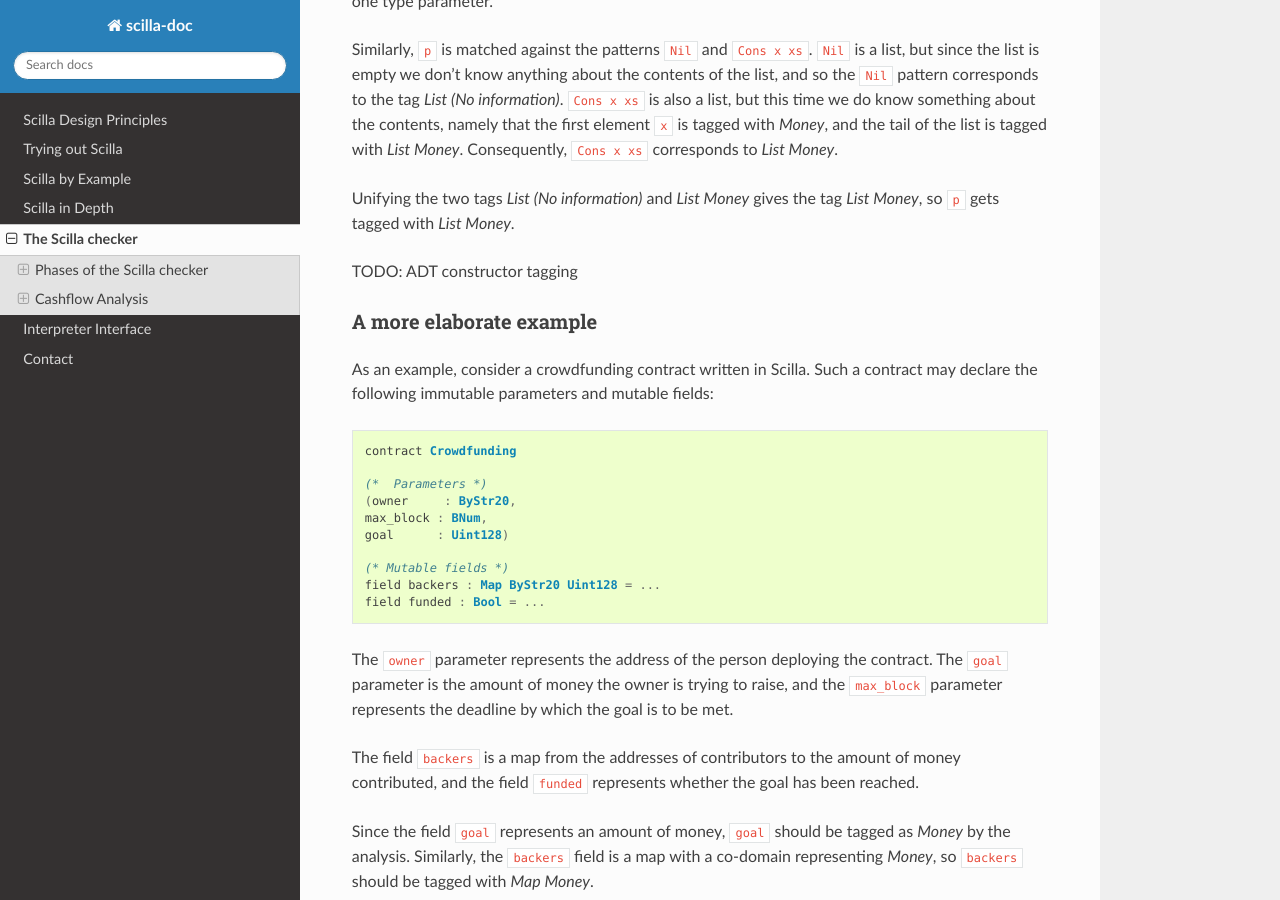
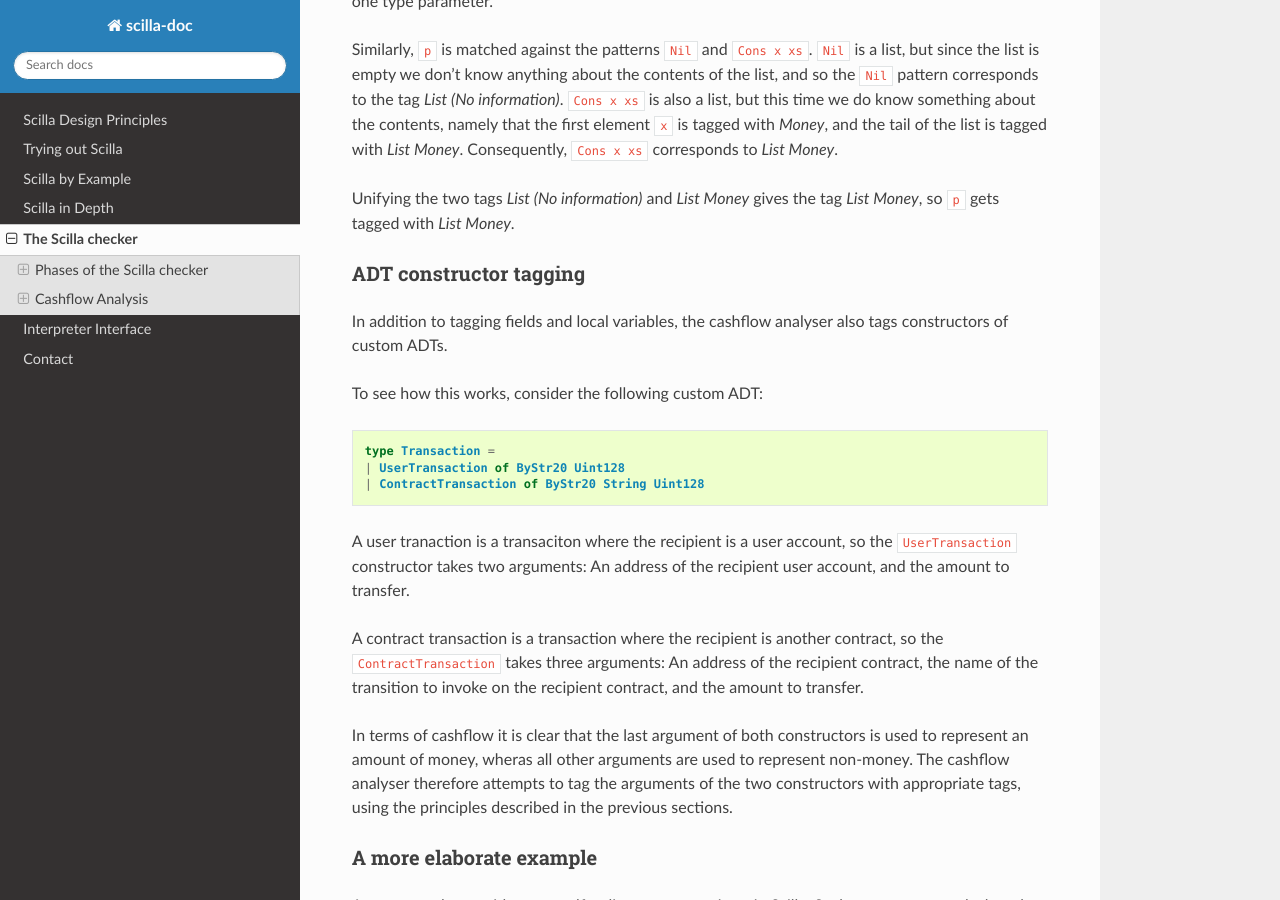
Before and after one commit to Zilliqa/scilla-docs, a Sphinx documentation site: the page built from docs/source/scilla-checker.rst, in a window 1280 px wide and 900 px high, scrolled down 6900 px. Built offline with Sphinx 7.4.7 and the Read the Docs theme 2.0.0, drawn with Linux system fonts in a browser that asks for light colours.

Commit message:
ADT constructor tags

```diff
--- a/docs/source/scilla-checker.rst
+++ b/docs/source/scilla-checker.rst
@@ -417,7 +417,35 @@ Unifying the two tags `List (No information)` and `List Money` gives
 the tag `List Money`, so ``p`` gets tagged with `List Money`.
 
 
-TODO: ADT constructor tagging
+ADT constructor tagging
+***********************
+
+In addition to tagging fields and local variables, the cashflow
+analyser also tags constructors of custom ADTs.
+
+To see how this works, consider the following custom ADT:
+
+.. code-block:: ocaml
+
+   type Transaction =
+   | UserTransaction of ByStr20 Uint128
+   | ContractTransaction of ByStr20 String Uint128
+
+A user tranaction is a transaciton where the recipient is a user
+account, so the ``UserTransaction`` constructor takes two arguments:
+An address of the recipient user account, and the amount to transfer.
+
+A contract transaction is a transaction where the recipient is another
+contract, so the ``ContractTransaction`` takes three arguments: An
+address of the recipient contract, the name of the transition to
+invoke on the recipient contract, and the amount to transfer.
+
+In terms of cashflow it is clear that the last argument of both
+constructors is used to represent an amount of money, wheras all other
+arguments are used to represent non-money. The cashflow analyser
+therefore attempts to tag the arguments of the two constructors with
+appropriate tags, using the principles described in the previous
+sections.
 
 
 A more elaborate example
```
